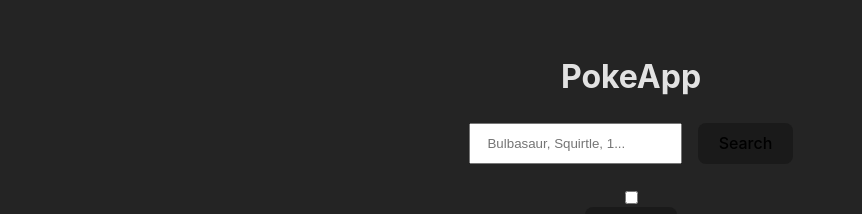
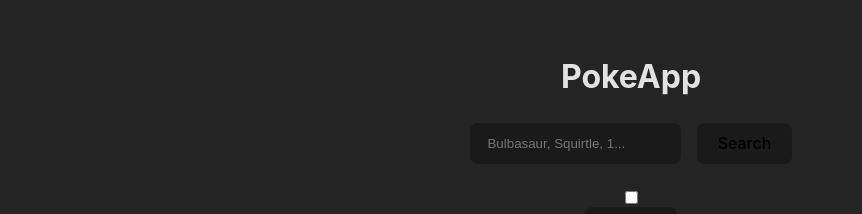
Before and after one commit to userJAMT/PokeAppClient, a React (Vite) app: page / in a window 1280 px wide. Shown: the top 214 px of the page, without its empty margins (9-871 px from the left). Built offline with nearby package versions, Linux system fonts and the light colour scheme; no server answers.

Commit message:
added classname input

```diff
--- a/src/components/SearchBar.jsx
+++ b/src/components/SearchBar.jsx
@@ -16,6 +16,7 @@ export function SearchBar ({ searchPokemons, setQuery, queryError, query }) {
     <>
       <form className='searchForm' onSubmit={handleSubmit}>
         <input
+          className='input'
           onChange={handleChange}
           value={query}
           style={{ border: queryError && 'solid 1px red' }}
```
